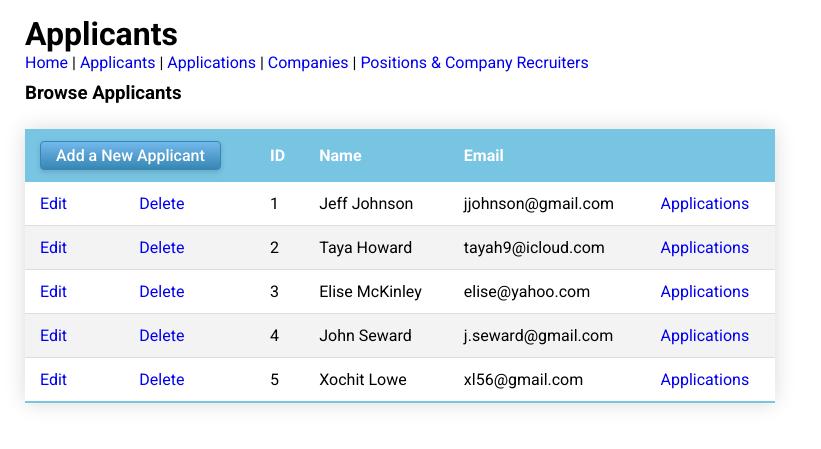
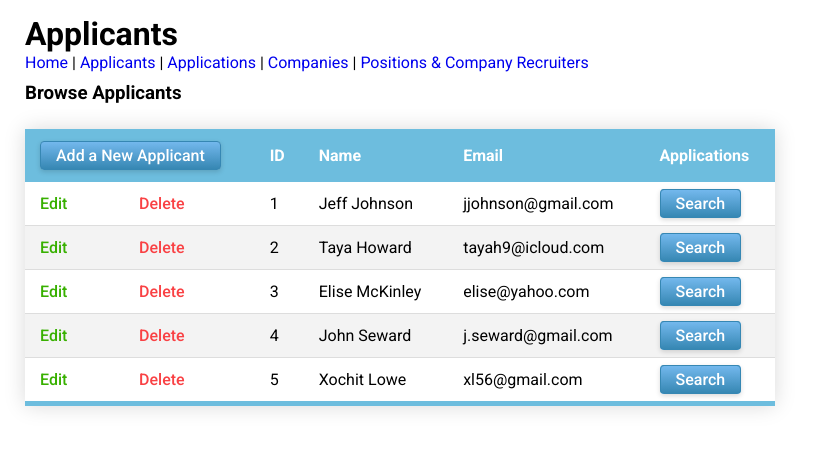
Before and after one commit to sophlil/DreamOffer, a Flask app: page /applicants in a window 1280 px wide. Shown: the top 449 px of the page, without its empty margins (0-821 px from the left). Run offline with Flask 2, Linux system fonts and the light colour scheme; data comes from the database, SQL or seed files in the repository; data that the repository does not hold is empty; some libraries are stand-ins or nearby versions.

Commit message:
edit table buttons

```diff
--- a/static/style.css
+++ b/static/style.css
@@ -63,11 +63,11 @@ input[type="url"] {
 }
 
 input:not([type='submit']):valid {
-  color: green;
+  color: #38b000;
 }
 
 input:not([type='submit']):invalid {
-  color: red;
+  color: #f94144;
 }
 
 /* TABLE STYLES */
@@ -109,7 +109,7 @@ th, td {
 }
 
 .table-class thead tr {
-  background-color: #78C4E3;
+  background-color: #6DBDDE;
   color: white;
   text-align: left;
 }
@@ -128,7 +128,7 @@ th, td {
 }
 
 .table-class tbody tr:last-of-type {
-  border-bottom: 2px solid #78C4E3;
+  border-bottom: 5px solid #6DBDDE;
 }
 
 .new-btn {
@@ -141,3 +141,52 @@ th, td {
   box-shadow: 0 2px 5px rgba(0, 0, 0, 0.15);
   font-weight: 500;
 }
+
+.new-btn:hover {
+  background-image: linear-gradient(#7cbef0, #4195c2);
+  border-color: #4190bb;
+}
+
+.new-btn:active {
+  background-image: linear-gradient(#5da8e1, #2476a3);
+  border-color: #2877a2;
+  box-shadow: 0 1px 2px rgba(0, 0, 0, 0.5);
+}
+
+.edit-btn,
+.delete-btn,
+.app-link {
+  text-decoration: none;
+  color: inherit;
+  font-weight: 500;
+}
+
+.edit-btn {
+  color: #38b000;
+}
+
+.delete-btn {
+  color: #f94144;
+}
+
+.app-link {
+  background-image: linear-gradient(#73b8ed, #3687b3);
+  color: white;
+  border: 1px solid #3687b3;
+  border-radius: 4px;
+  text-align: center;
+  padding: 4px 15px;
+  box-shadow: 0 2px 5px rgba(0, 0, 0, 0.15);
+  font-weight: 500;
+}
+
+.app-link:hover {
+  background-image: linear-gradient(#7cbef0, #4195c2);
+  border-color: #4190bb;
+}
+
+.app-link:active {
+  background-image: linear-gradient(#5da8e1, #2476a3);
+  border-color: #2877a2;
+  box-shadow: 0 1px 2px rgba(0, 0, 0, 0.5);
+}
--- a/templates/applicants.j2
+++ b/templates/applicants.j2
@@ -63,7 +63,7 @@
                     <th>ID</th>
                     <th>Name</th>
                     <th>Email</th>
-                    <th></th>
+                    <th>Applications</th>
                 </tr>
             </thead>
 
@@ -88,7 +88,7 @@
                     <!-- Create a <td> element with the value of that key in it -->
                     <td> {{item[key]}} </td>
                 {% endfor %}
-                    <td><a href="/search-applications/{{item.applicantID}}">Applications</a></td>
+                    <td><a class="app-link" href="/search-applications/{{item.applicantID}}">Search</a></td>
                 </tr>
             {% endfor %}
             </tbody>
```
